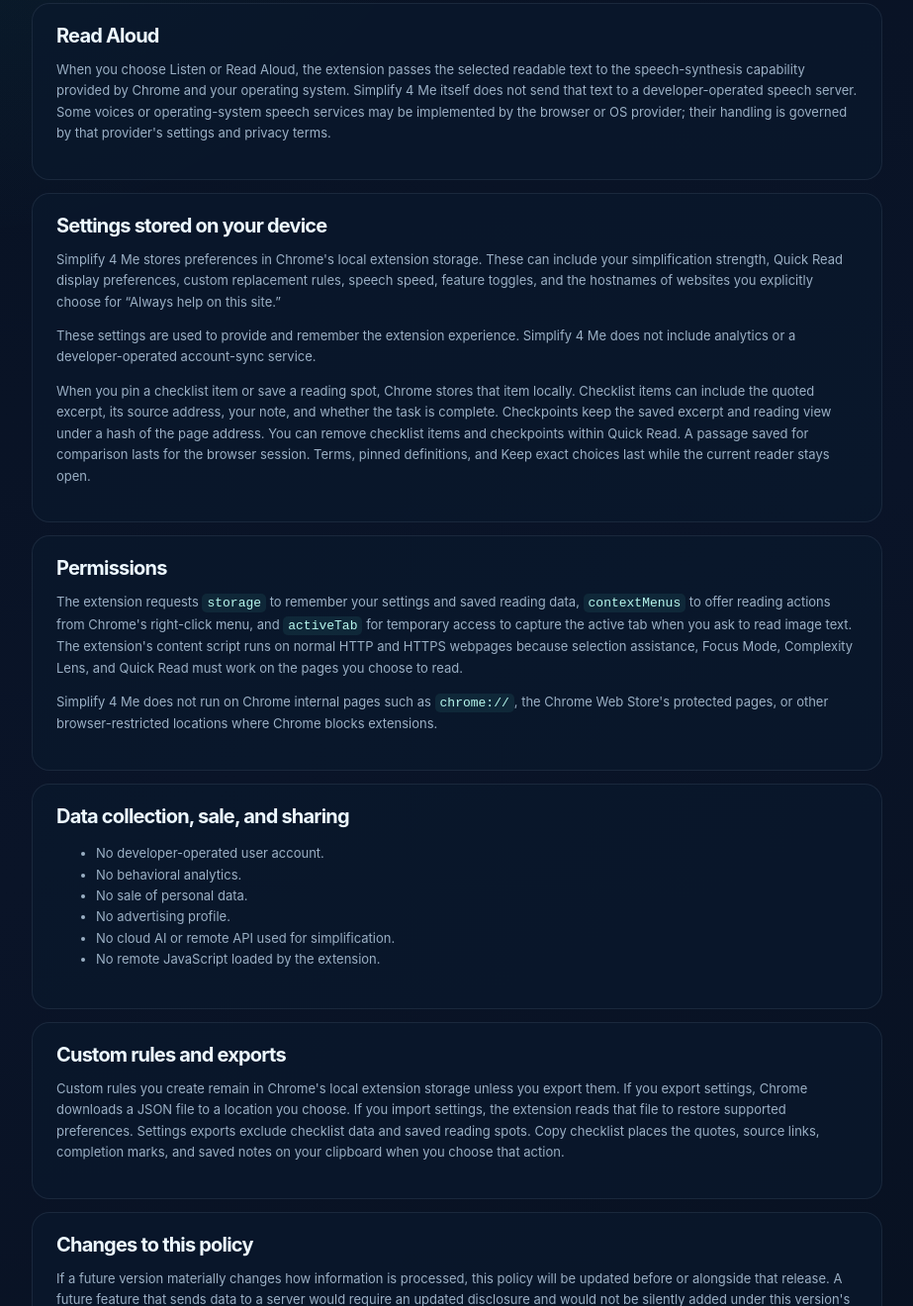
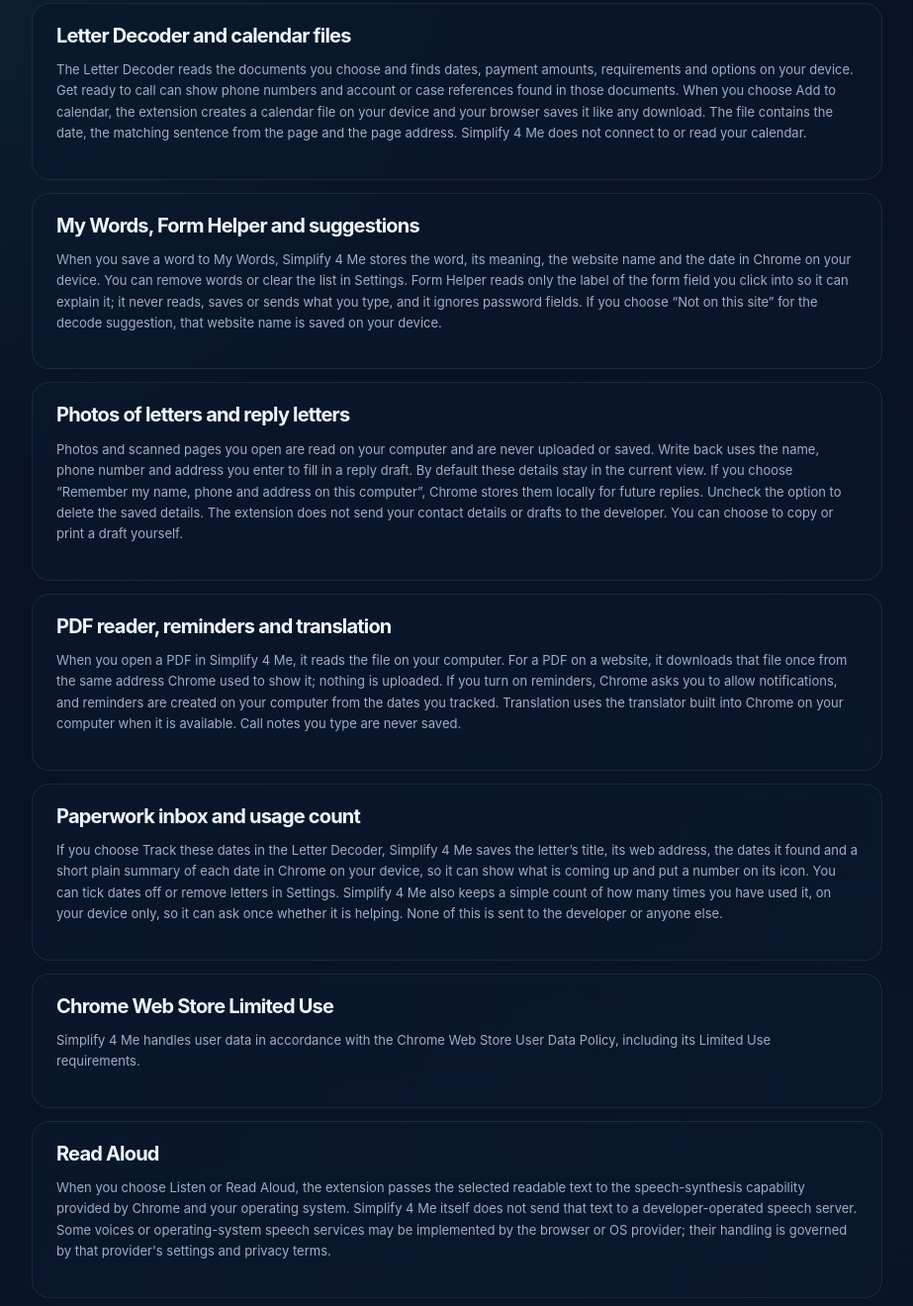
Before and after one commit to Cmcclure7310/simplify4me-site, a plain HTML site: page privacy.html in a window 1280 px wide. Shown: the part 916-2236 px from the top of the page at 99% size, without its empty margins (178-1101 px from the left). Drawn offline with Linux system fonts and the light colour scheme.

Commit message:
Disclose Simplify 4 Me 3.12 on-device document and reply handling

```diff
--- a/privacy.html
+++ b/privacy.html
@@ -5,6 +5,12 @@
 <section class="doc-card"><h2>The short version</h2><p>Simplify 4 Me does not require an account and does not operate a cloud backend. The extension does not sell personal data, run behavioral advertising, or send your webpage text to Simplify 4 Me servers. Core reading analysis is performed by code packaged with the extension.</p></section>
 <section class="doc-card"><h2>Website content</h2><p>To provide its user-facing features, Simplify 4 Me can access readable text on webpages where the extension runs. This is necessary for features such as selected-text simplification, Key Points, Hard Words, Quick Read, Focus Mode, Complexity Lens, and optional site preferences.</p><p>That webpage text is processed locally by the extension for those features. Simplify 4 Me does not transmit the webpage text to a developer-operated server or third-party AI service.</p></section>
 <section class="doc-card"><h2>Image text recognition</h2><p>When you ask to read image text, the extension captures the visible content of your current Chrome tab and uses the selected crop for text recognition. The English recognition engine and language model ship with the extension. Capture and recognition take place on your device. The capture and editable transcript stay in memory until cleared or the review tab closes. If you pin a line, the extension saves the reviewed text and its source address in your local checklist.</p></section>
+<section class="doc-card"><h2>Letter Decoder and calendar files</h2><p>The Letter Decoder reads the documents you choose and finds dates, payment amounts, requirements and options on your device. Get ready to call can show phone numbers and account or case references found in those documents. When you choose Add to calendar, the extension creates a calendar file on your device and your browser saves it like any download. The file contains the date, the matching sentence from the page and the page address. Simplify 4 Me does not connect to or read your calendar.</p></section>
+<section class="doc-card"><h2>My Words, Form Helper and suggestions</h2><p>When you save a word to My Words, Simplify 4 Me stores the word, its meaning, the website name and the date in Chrome on your device. You can remove words or clear the list in Settings. Form Helper reads only the label of the form field you click into so it can explain it; it never reads, saves or sends what you type, and it ignores password fields. If you choose “Not on this site” for the decode suggestion, that website name is saved on your device.</p></section>
+<section class="doc-card"><h2>Photos of letters and reply letters</h2><p>Photos and scanned pages you open are read on your computer and are never uploaded or saved. Write back uses the name, phone number and address you enter to fill in a reply draft. By default these details stay in the current view. If you choose “Remember my name, phone and address on this computer”, Chrome stores them locally for future replies. Uncheck the option to delete the saved details. The extension does not send your contact details or drafts to the developer. You can choose to copy or print a draft yourself.</p></section>
+<section class="doc-card"><h2>PDF reader, reminders and translation</h2><p>When you open a PDF in Simplify 4 Me, it reads the file on your computer. For a PDF on a website, it downloads that file once from the same address Chrome used to show it; nothing is uploaded. If you turn on reminders, Chrome asks you to allow notifications, and reminders are created on your computer from the dates you tracked. Translation uses the translator built into Chrome on your computer when it is available. Call notes you type are never saved.</p></section>
+<section class="doc-card"><h2>Paperwork inbox and usage count</h2><p>If you choose Track these dates in the Letter Decoder, Simplify 4 Me saves the letter’s title, its web address, the dates it found and a short plain summary of each date in Chrome on your device, so it can show what is coming up and put a number on its icon. You can tick dates off or remove letters in Settings. Simplify 4 Me also keeps a simple count of how many times you have used it, on your device only, so it can ask once whether it is helping. None of this is sent to the developer or anyone else.</p></section>
+<section class="doc-card"><h2>Chrome Web Store Limited Use</h2><p>Simplify 4 Me handles user data in accordance with the Chrome Web Store User Data Policy, including its Limited Use requirements.</p></section>
 <section class="doc-card"><h2>Read Aloud</h2><p>When you choose Listen or Read Aloud, the extension passes the selected readable text to the speech-synthesis capability provided by Chrome and your operating system. Simplify 4 Me itself does not send that text to a developer-operated speech server. Some voices or operating-system speech services may be implemented by the browser or OS provider; their handling is governed by that provider's settings and privacy terms.</p></section>
 <section class="doc-card"><h2>Settings stored on your device</h2><p>Simplify 4 Me stores preferences in Chrome's local extension storage. These can include your simplification strength, Quick Read display preferences, custom replacement rules, speech speed, feature toggles, and the hostnames of websites you explicitly choose for “Always help on this site.”</p><p>These settings are used to provide and remember the extension experience. Simplify 4 Me does not include analytics or a developer-operated account-sync service.</p><p>When you pin a checklist item or save a reading spot, Chrome stores that item locally. Checklist items can include the quoted excerpt, its source address, your note, and whether the task is complete. Checkpoints keep the saved excerpt and reading view under a hash of the page address. You can remove checklist items and checkpoints within Quick Read. A passage saved for comparison lasts for the browser session. Terms, pinned definitions, and Keep exact choices last while the current reader stays open.</p></section>
 <section class="doc-card"><h2>Permissions</h2><p>The extension requests <code>storage</code> to remember your settings and saved reading data, <code>contextMenus</code> to offer reading actions from Chrome's right-click menu, and <code>activeTab</code> for temporary access to capture the active tab when you ask to read image text. The extension's content script runs on normal HTTP and HTTPS webpages because selection assistance, Focus Mode, Complexity Lens, and Quick Read must work on the pages you choose to read.</p><p>Simplify 4 Me does not run on Chrome internal pages such as <code>chrome://</code>, the Chrome Web Store's protected pages, or other browser-restricted locations where Chrome blocks extensions.</p></section>
```
